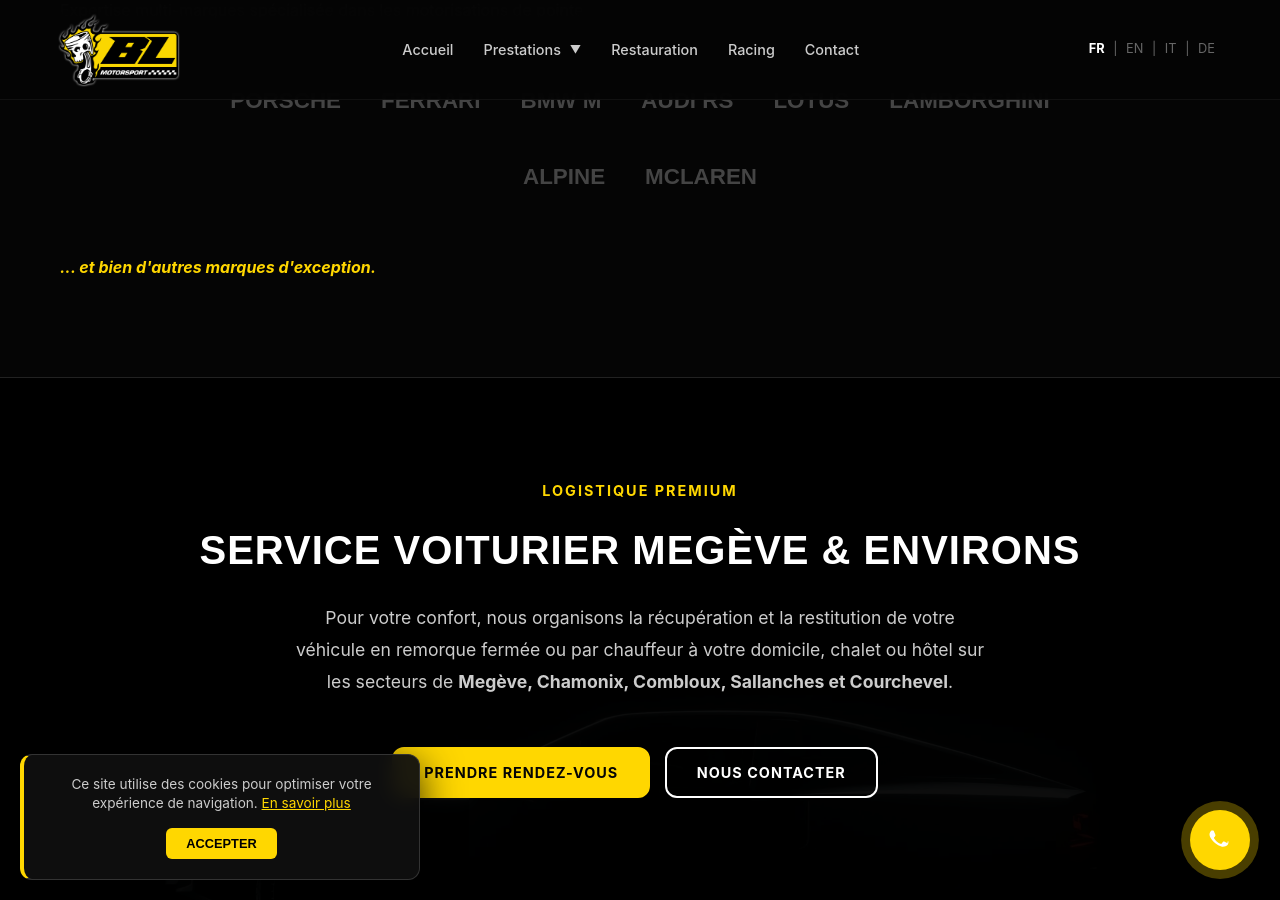
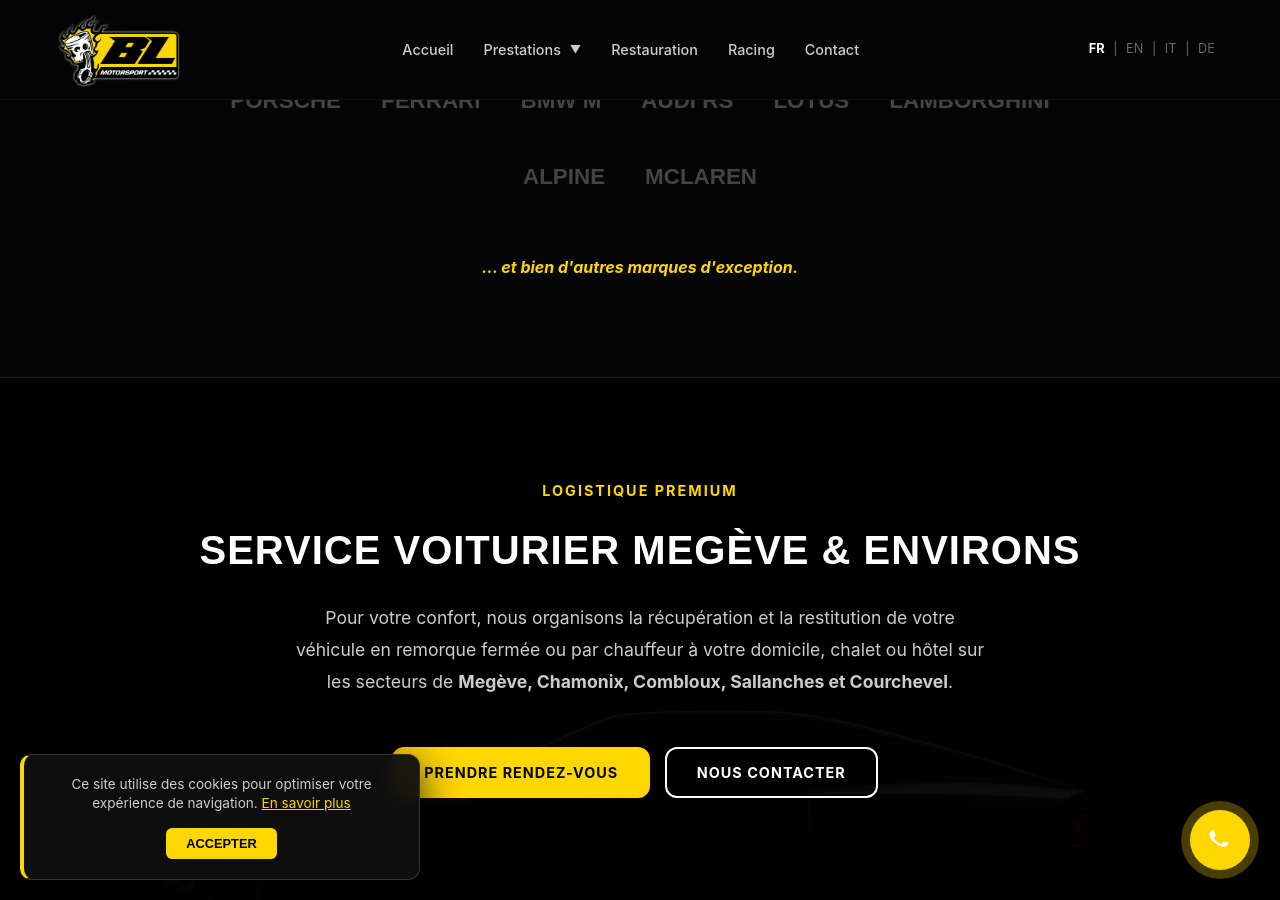
Before and after one commit to DuvalDVL/bl-motorsport, a Jekyll site: the page built from fr/entretien-porsche-prestige.html, in a window 1280 px wide and 900 px high, scrolled down 2187 px. Built offline with Jekyll 4.4.1, drawn with Linux system fonts in a browser that asks for light colours.

Commit message:
Update entretien-porsche-prestige.html

```diff
--- a/fr/entretien-porsche-prestige.html
+++ b/fr/entretien-porsche-prestige.html
@@ -82,7 +82,7 @@ lang: fr
       <span class="brand-item">MCLAREN</span>
     </div>
 
-    <p style="margin-top: 50px; color: #FFD700; font-style: italic; font-weight: bold;">
+    <p style="margin-top: 50px; color: #FFD700; font-style: italic; font-weight: bold; text-align: center; width: 100%;">
       ... et bien d'autres marques d'exception.
     </p>
   </div>
```
